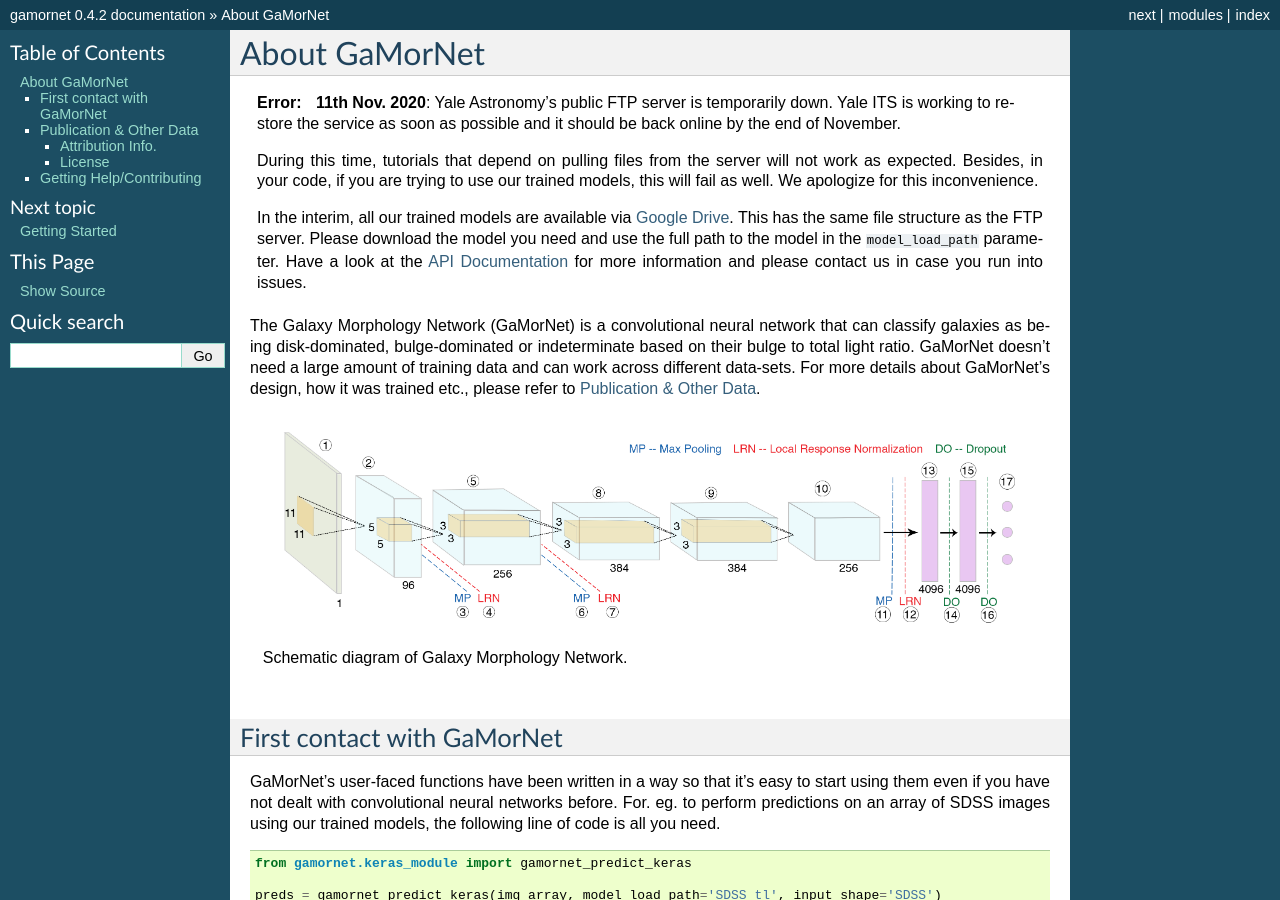
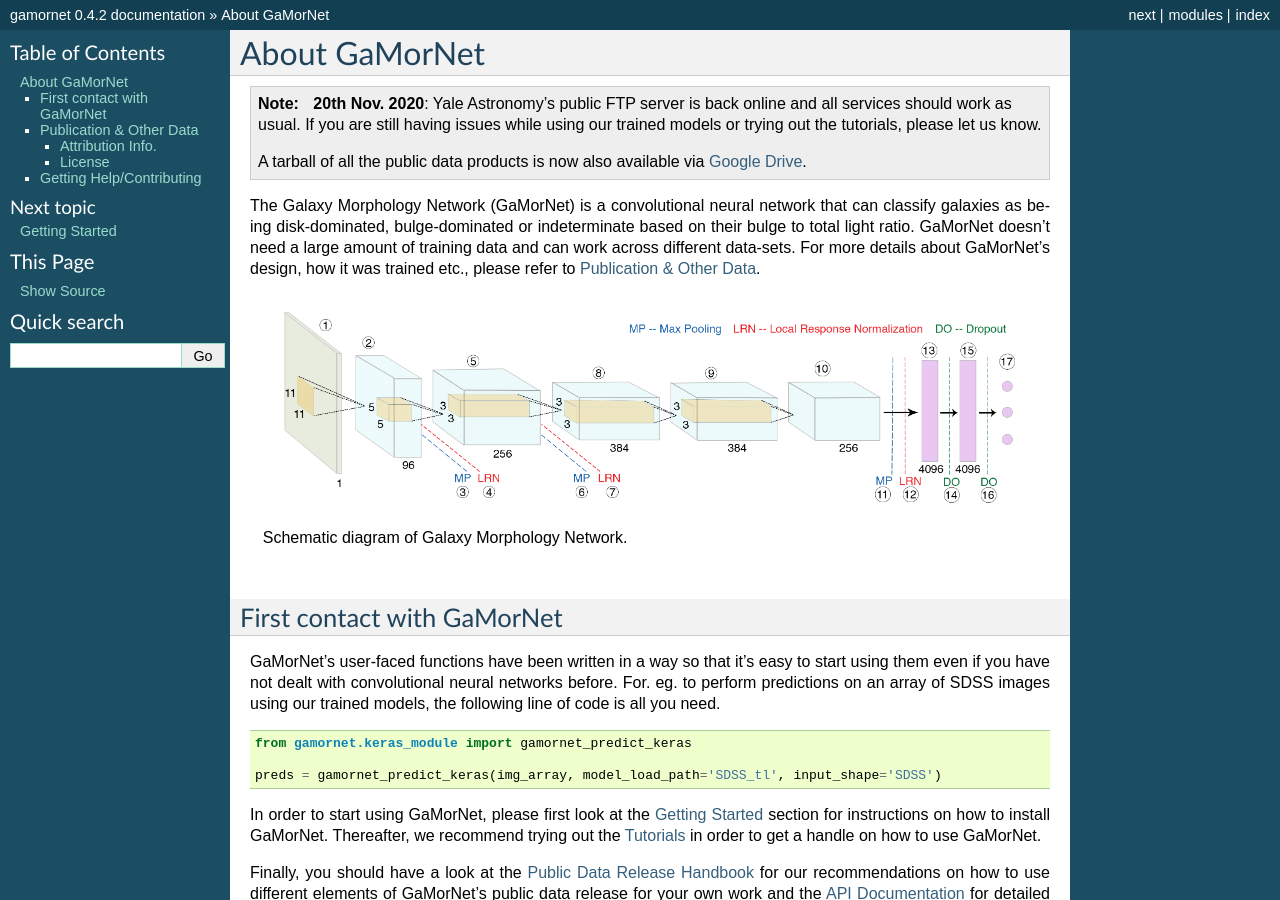
Before and after one commit to aritraghsh09/GaMorNet, a Sphinx documentation site: the page built from docs/source/index.rst, in a window 1280 px wide and 900 px high. Built offline with Sphinx 7.4.7, drawn with Linux system fonts in a browser that asks for light colours.

Commit message:
FTP Server Back Online Updates

```diff
--- a/docs/source/index.rst
+++ b/docs/source/index.rst
@@ -9,20 +9,11 @@
 About GaMorNet
 ==============
 
-.. error::
-   **11th Nov. 2020**: Yale Astronomy's public FTP server is temporarily down. Yale
-   ITS is working to restore the service as soon as possible and it should
-   be back online by the end of November.
+.. note::
+   **20th Nov. 2020**: Yale Astronomy's public FTP server is back online and all services should work as usual.
+   If you are still having issues while using our trained models or trying out the tutorials, please let us know.
 
-   During this time, tutorials that depend on pulling files from the server will
-   not work as expected. Besides, in your code, if you are trying to use our
-   trained models, this will fail as well. We apologize for this inconvenience.
-
-   In the interim, all our trained models are available via
-   `Google Drive <https://drive.google.com/drive/folders/15YD88wMKZF6LRrBVIoPmNYhMLQuCYDa8?usp=sharing>`_.
-   This has the same file structure as the FTP server.
-   Please download the model you need and use the full path to the model in the ``model_load_path`` parameter.
-   Have a look at the :ref:`api_docs` for more information and please contact us in case you run into issues.
+   A tarball of all the public data products is now also available via `Google Drive <https://drive.google.com/file/d/1yIuCe_CcxzOLsNAPR5H40MPH-tbvpBJb/view?usp=sharing>`_.
 
 The Galaxy Morphology Network (GaMorNet) is a convolutional neural network that can classify galaxies as being disk-dominated, bulge-dominated or indeterminate based on their bulge to total light ratio. GaMorNet doesn't need a large amount of training data and can work across different data-sets. For more details about GaMorNet's design, how it was trained etc., please refer to :ref:`pub_and_other_data`.
 
```
Also changed, not shown: docs/source/api_docs.rst (+0 -16 lines), docs/source/tutorials.rst (+0 -15 lines), docs/source/usage_guide.rst (+0 -15 lines).
